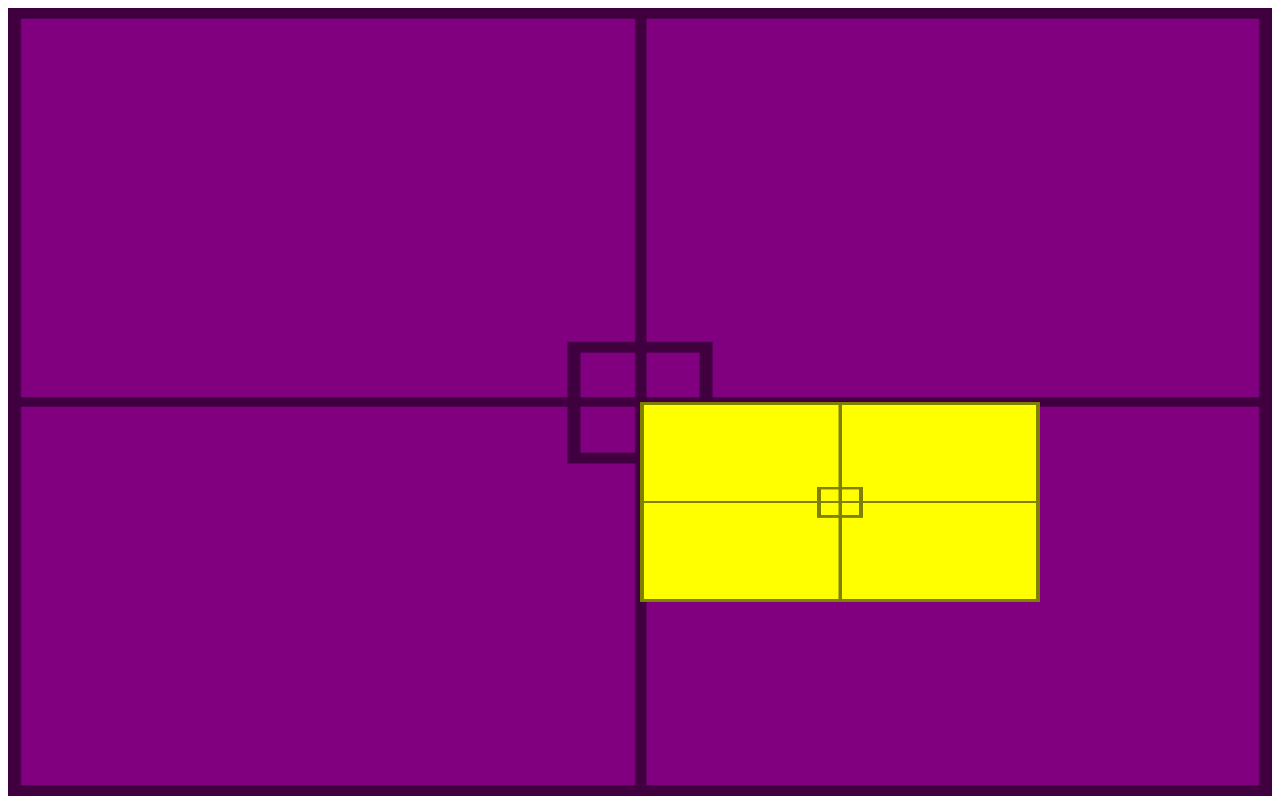
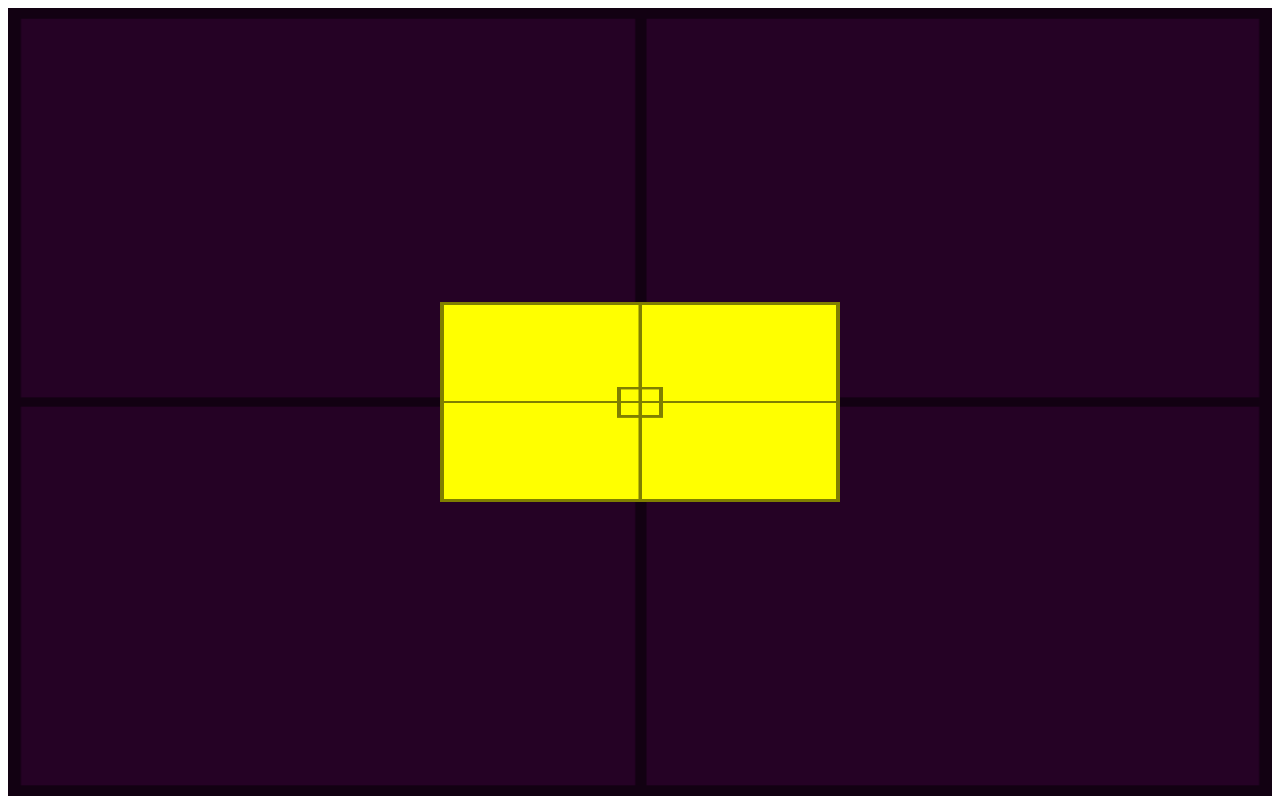
Before and after one commit to Pedrinnsxs/html-css, a plain HTML site: page exercicios/ex022/fundo007.html in a window 1280 px wide. Drawn offline with Linux system fonts and the light colour scheme.

Commit message:
criei d12

```diff
--- a/exercicios/ex022/fundo007.html
+++ b/exercicios/ex022/fundo007.html
@@ -11,7 +11,7 @@
             position: relative;
             padding: 10px;
             height: 96vh;
-            background-color: purple;
+            background-color: rgb(37, 2, 37);
         }
 
         #conteudo {
@@ -24,7 +24,7 @@
             background-image: url(imagens/target001.png);
             background-size: 100% 100%;
 
-            transform: ;
+            transform: translate(-50%, -50%);
 
 
         }
```
Also changed, not shown: exercicios/ex022/fundo006.html (+1 -1 lines), exercicios/desafio/d2/cordel-moderno.txt (added), exercicios/desafio/d2/imagens/background001.jpg (added), exercicios/desafio/d2/imagens/background002.jpg (added).
